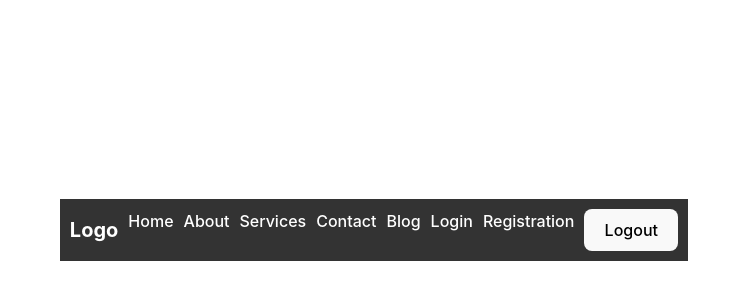
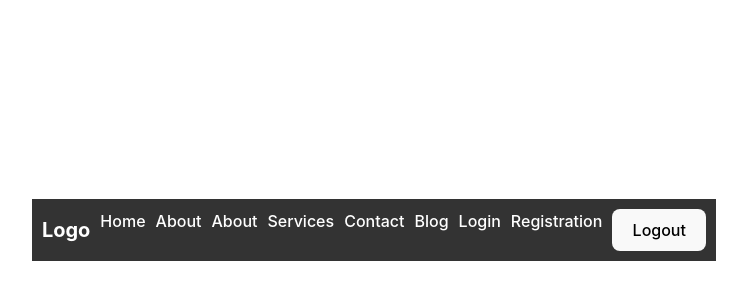
Before and after one commit to sobujhasan1000/end-game-army, a React (Vite) app: page / in a window 1280 px wide. Shown: the part 170-470 px from the top of the page, without its empty margins (266-1013 px from the left). Built offline with nearby package versions, Linux system fonts and the light colour scheme.

Commit message:
app.jsx about duplicate added

```diff
--- a/src/App.jsx
+++ b/src/App.jsx
@@ -8,6 +8,9 @@ function App() {
         <div className="navbar-links">
           <a className="navbar-link" href="#">
             Home
+          </a>
+          <a className="navbar-link" href="#">
+            About
           </a>
           <a className="navbar-link" href="#">
             About
```
